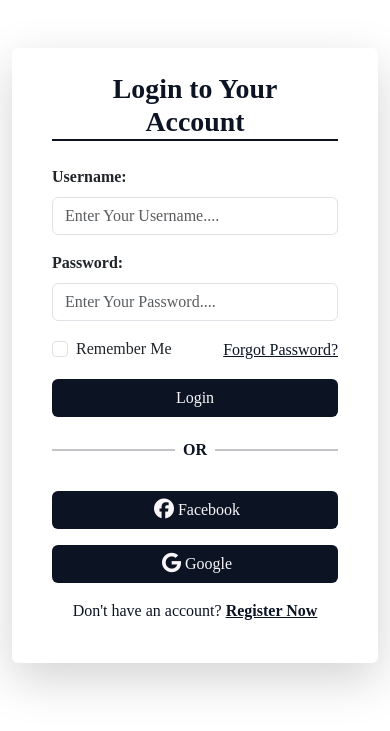
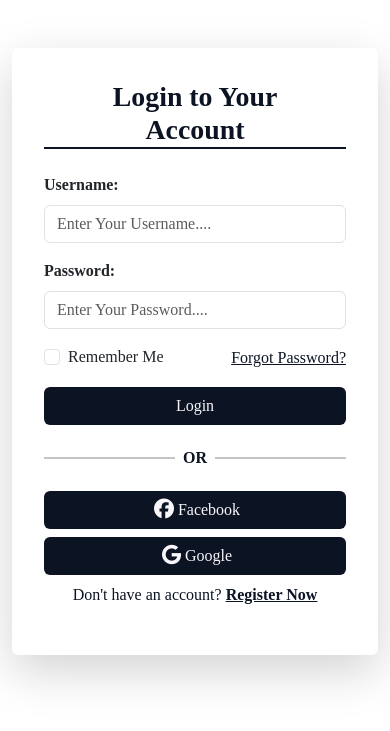
Before and after one commit to Suraj-0228/CineBook, a PHP site: page /login.php in a window 390 px wide. Shown: the top 731 px of the page. Run offline with PHP 8.4, Linux system fonts and the light colour scheme; some web fonts are replaced.

Commit message:
Updated Again...

```diff
--- a/css/navbar.css
+++ b/css/navbar.css
@@ -7,6 +7,7 @@
 .navbar .navbar-brand .img-fluid {
     width: 13rem;
     height: 4rem;
+    box-shadow: 0 1rem 2rem rgba(0, 0, 0, 0.6);
 }
 
 .container-fluid .navbar-nav .nav-link {
--- a/login.php
+++ b/login.php
@@ -14,13 +14,13 @@
 
     <!-- Login Page -->
     <div class="container my-5">
+        <div class="row justify-content-center">
+            <div class="col-12 col-md-8 col-lg-6">
                 <div class="card border-0 shadow-lg p-4">
-            <form action="#" method="post" class="row g-0 align-items-center justify-content-center">
-                <div class="col-12 col-lg-6 text-center mb-4 mb-lg-0 d-none d-md-block">
-                    <img src="img/CineBook Logo.png" alt="Logo..." class="img-fluid" style="max-width: 100%; width: 35rem;">
-                </div>
-                <div class="col-12 col-lg-6 px-3" style="max-width: 30rem;">
-                    <h1 class="text-center fw-bold mb-4" style="color: #0c1424; border-bottom: 2px solid #0c1424;">Login to Your <br> Account</h1>
+                    <form action="#" method="post" class="p-2">
+                        <h1 class="text-center fw-bold mb-4" style="color: #0c1424; border-bottom: 2px solid #0c1424;">
+                            Login to Your <br> Account
+                        </h1>
                         <div class="mb-3">
                             <label for="username" class="form-label fw-bold">Username:</label>
                             <input type="text" class="form-control" id="username" name="username"
@@ -49,11 +49,11 @@
                                 <p class="text-center m-0 fw-bold" style="color: #0c1424;">OR</p>
                                 <hr class="flex-grow-1 ms-2" style="border: 1px solid #0c1424;">
                             </div>
-                        <div class="d-flex flex-column mt-3">
-                            <a href="#"><button class="btn w-100 my-2"
+                            <div class="d-flex flex-column mt-3 gap-2">
+                                <a href="#"><button type="button" class="btn w-100"
                                         style="background-color: #0c1424; color: #f8f6fa;"><i
                                             class="fa-brands fa-facebook fa-lg mx-1"></i>Facebook</button></a>
-                            <a href="#"><button class="btn w-100 my-2"
+                                <a href="#"><button type="button" class="btn w-100"
                                         style="background-color: #0c1424; color: #f8f6fa;"><i
                                             class="fa-brands fa-google fa-lg mx-1"></i>Google</button></a>
                             </div>
@@ -62,14 +62,11 @@
                             <p class="text-center" style="color: #0c1424;">Don't have an account? <a href="register.php" class="fw-bold"
                                     style="color: #0c1424;">Register Now</a></p>
                         </div>
-                </div>
                     </form>
                 </div>
             </div>
-
-    <!-- Javascript -->
-    <script src="https://cdn.jsdelivr.net/npm/bootstrap@5.0.2/dist/js/bootstrap.bundle.min.js"
-        integrity="sha384-MrcW6ZMFYlzcLA8Nl+NtUVF0sA7MsXsP1UyJoMp4YLEuNSfAP+JcXn/tWtIaxVXM" crossorigin="anonymous"></script>
+        </div>
+    </div>
 
 </body>
 
--- a/navbar1.php
+++ b/navbar1.php
@@ -1,3 +1,4 @@
+<header>
     <!-- Navbar (Visible on desktop) -->
     <nav class="navbar navbar-expand-lg px-3">
         <a href="home.php" class="navbar-brand">
@@ -19,7 +20,6 @@
             <i class="fas fa-bars mt-1"></i>
         </button>
     </nav>
-
 
     <!-- Sidebar (Offcanvas) for Mobile -->
     <div class="offcanvas offcanvas-start p-2" tabindex="-1" id="offcanvasExample" aria-labelledby="offcanvasExampleLabel">
@@ -72,3 +72,4 @@
             <p class="text-center mb-2">&copy; 2025 CineBook. All rights reserved.</p>
         </div>
     </div>
+</header>
--- a/register.php
+++ b/register.php
@@ -60,10 +60,6 @@
     </div>
   </div>
 
-  <!-- Javascript -->
-  <script src="https://cdn.jsdelivr.net/npm/bootstrap@5.0.2/dist/js/bootstrap.bundle.min.js"
-    integrity="sha384-MrcW6ZMFYlzcLA8Nl+NtUVF0sA7MsXsP1UyJoMp4YLEuNSfAP+JcXn/tWtIaxVXM" crossorigin="anonymous"></script>
-
 </body>
 
 </html>
```
Lines whose indentation alone changed are shown as unchanged.
